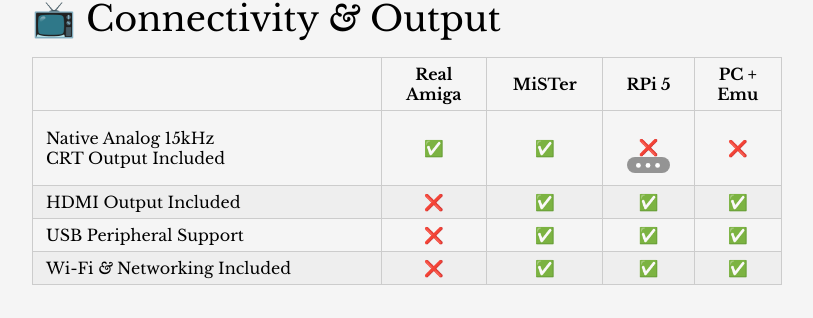
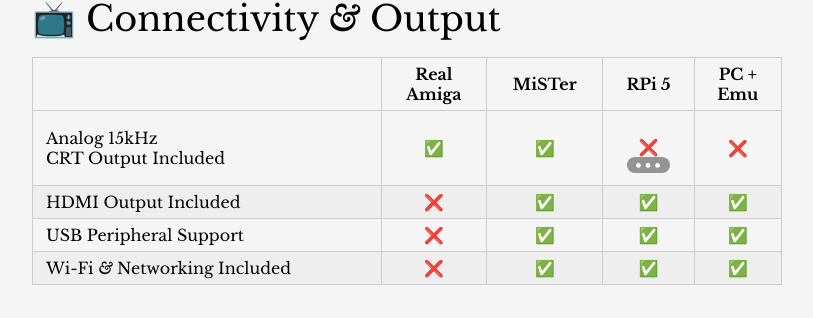
Before and after one commit to amigavision/amigavision.github.io, a Jekyll site: the page built from best.md, in a window 1280 px wide and 900 px high, scrolled down 6002 px. Shown: the part 132-450 px from the top of the window, without its empty margins (233-1046 px from the left). Built offline with Jekyll 4.4.1, drawn with Linux system fonts in a browser that asks for light colours.

Commit message:
Redundant

```diff
--- a/best.md
+++ b/best.md
@@ -149,7 +149,7 @@
 
 |   | Real <br>Amiga | MiSTer | RPi&nbsp;5 | PC +<br> Emu |
 |---|:---------------:|:------:|:-----------------:|:-----------------------:|
-| Native Analog 15kHz<br> CRT Output Included | ✅ | ✅ | <br>❌<br>[^5] | ❌
+| Analog 15kHz<br> CRT Output Included | ✅ | ✅ | <br>❌<br>[^5] | ❌
 | HDMI Output Included | ❌ | ✅ | ✅ | ✅
 | USB Peripheral Support | ❌ | ✅ | ✅ | ✅
 | Wi-Fi *&* Networking Included | ❌ | ✅ | ✅ | ✅
```
